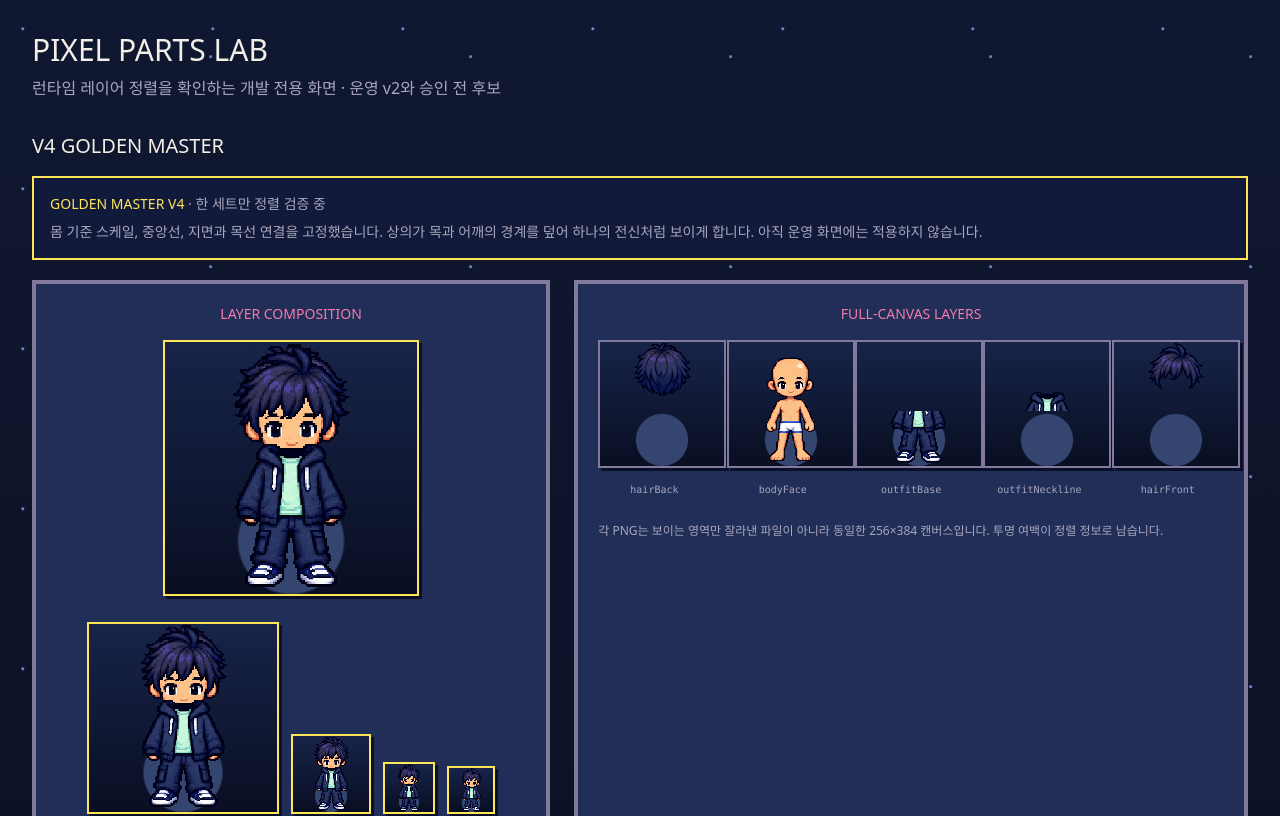
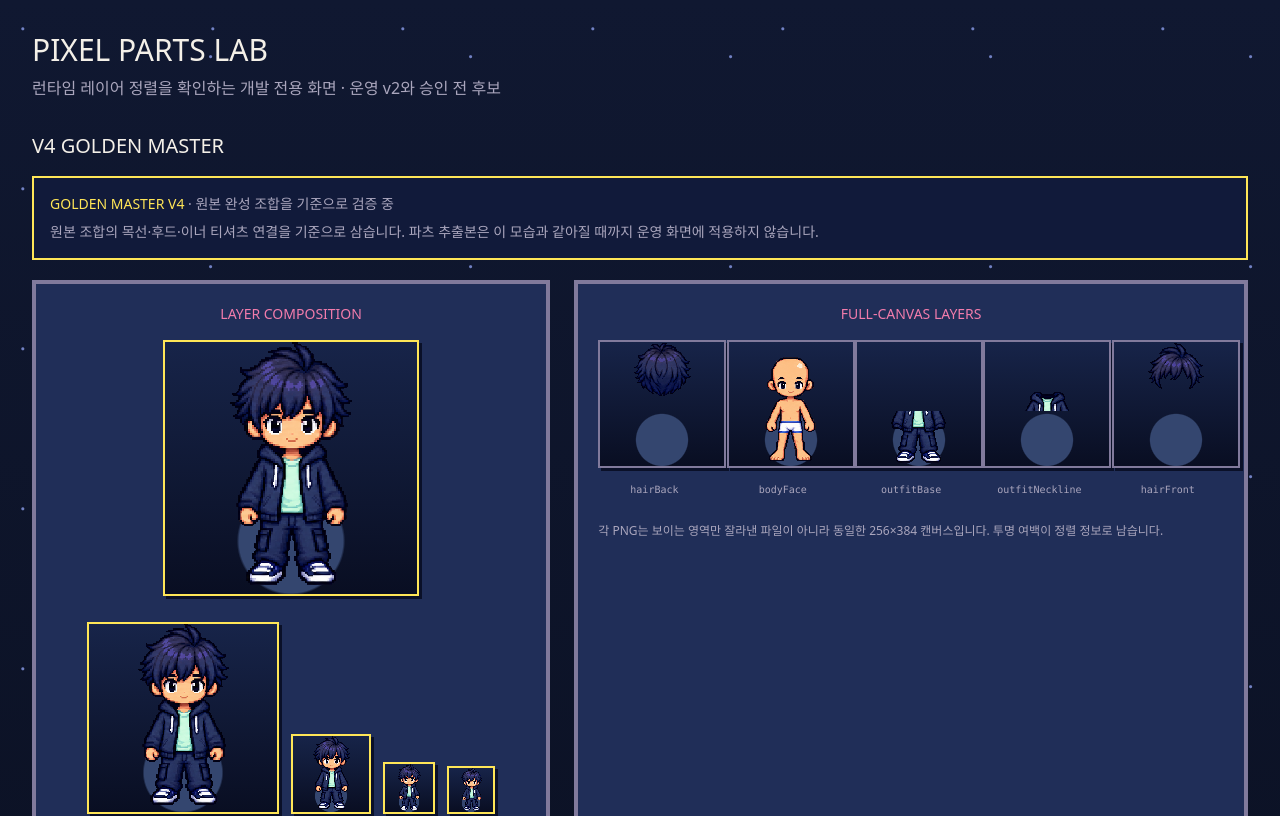
Before and after one commit to soorokim/better-frontend-3rd-anniversary, a Next.js app: page /avatar-lab in a window 1280 px wide. Shown: the top 816 px of the page. Built offline with nearby package versions, Linux system fonts and the light colour scheme.

Commit message:
fix: use golden avatar source as visual reference

```diff
--- a/components/avatar/GoldenAvatarPilot.tsx
+++ b/components/avatar/GoldenAvatarPilot.tsx
@@ -1,4 +1,5 @@
 const assetRoot = '/avatar-parts/v4-golden';
+const goldenReference = `${assetRoot}/assembled-reference.png`;
 
 const layers = [
   ['hairBack', 'hair-back.png'],
@@ -39,21 +40,20 @@ function ComposedAvatar({ size }: { size: number }) {
     className="relative inline-block shrink-0 overflow-hidden border-2 border-[#ffe657] bg-[radial-gradient(circle_at_50%_79%,#34466f_0_22%,transparent_23%),linear-gradient(#172449,#090e22)] shadow-[3px_3px_0_#0a1028]"
     data-avatar-asset-set="golden-master-v4"
   >
-    {layers.map(([role, filename]) => <span
-      key={role}
+    <span
       aria-hidden="true"
-      data-avatar-layer={role}
+      data-avatar-layer="golden-reference"
       className="absolute inset-0 bg-contain bg-center bg-no-repeat [image-rendering:pixelated]"
-      style={{ backgroundImage: `url("${assetRoot}/${filename}")` }}
-    />)}
+      style={{ backgroundImage: `url("${goldenReference}")` }}
+    />
   </span>;
 }
 
 export function GoldenAvatarPilot() {
   return <section data-testid="golden-avatar-pilot">
     <div className="mb-5 border-2 border-[#ffe657] bg-[#111a3a] p-4 text-sm text-[#aaa6bd]">
-      <p><span className="text-[#ffe657]">GOLDEN MASTER V4</span> · 한 세트만 정렬 검증 중</p>
-      <p className="mt-2">몸 기준 스케일, 중앙선, 지면과 목선 연결을 고정했습니다. 상의가 목과 어깨의 경계를 덮어 하나의 전신처럼 보이게 합니다. 아직 운영 화면에는 적용하지 않습니다.</p>
+      <p><span className="text-[#ffe657]">GOLDEN MASTER V4</span> · 원본 완성 조합을 기준으로 검증 중</p>
+      <p className="mt-2">원본 조합의 목선·후드·이너 티셔츠 연결을 기준으로 삼습니다. 파츠 추출본은 이 모습과 같아질 때까지 운영 화면에 적용하지 않습니다.</p>
     </div>
     <div className="grid gap-6 lg:grid-cols-[minmax(0,1fr)_minmax(0,1.3fr)]">
       <article className="min-w-0 border-4 border-[#817a9c] bg-[#202e58] p-3 text-center sm:p-5">
```
